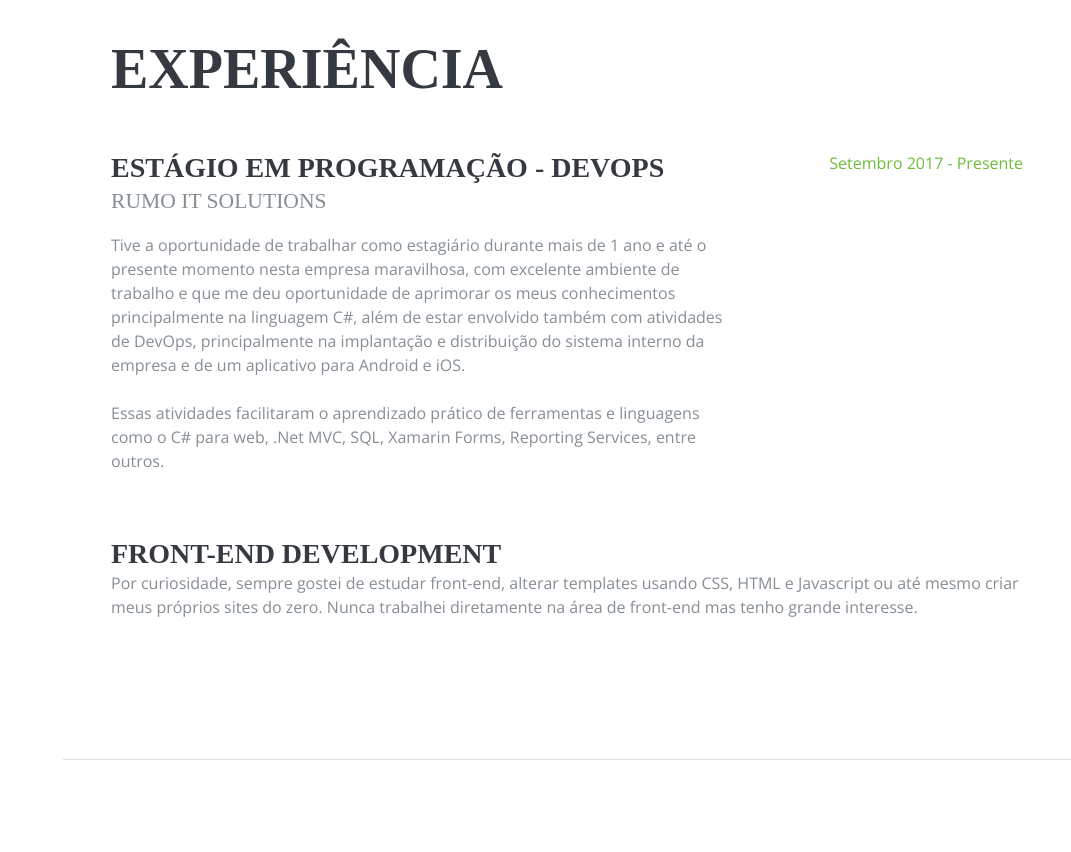
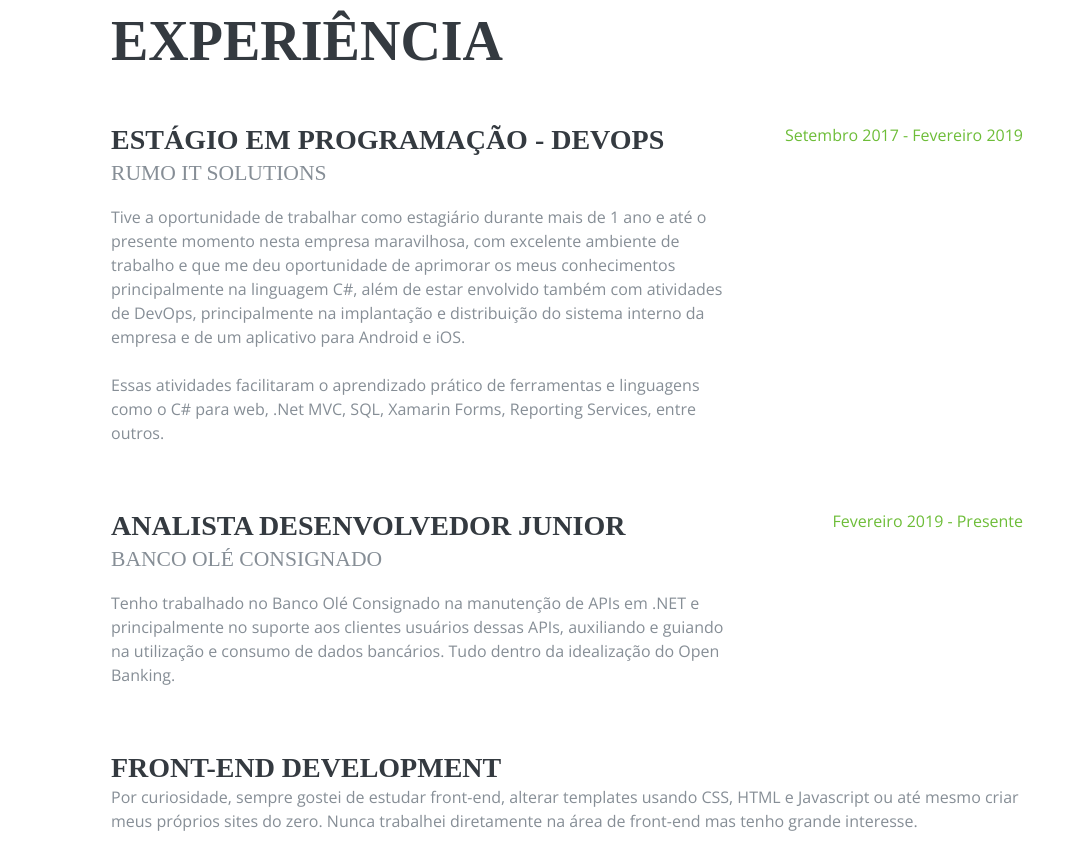
Before and after one commit to douglasjtds/douglasjtds.github.io, a plain HTML site: page index.html in a window 1280 px wide. Shown: the part 1640-2492 px from the top of the page, without its empty margins (209-1280 px from the left). Drawn offline with nearby package versions, Linux system fonts and the light colour scheme; a web font is replaced by a local one.

Commit message:
novas modificações na aba de Experiência

```diff
--- a/index.html
+++ b/index.html
@@ -76,7 +76,8 @@
           <span class="text-primary">Tertuliano</span>
         </h1>
         <div class="subheading mb-5">
-          Lagoa Santa - MG · <a href="http://bit.ly/WhatsApp_douglasjtds" style="color:cornflowerblue" title="Clique aqui e me mande um 'Olá' no WhatsApp">(31) 9 9184-8090</a> ·
+          Lagoa Santa - MG ·
+          <a href="http://bit.ly/WhatsApp_douglasjtds" style="color:cornflowerblue" title="Clique aqui e me mande um 'Olá' no WhatsApp">(31) 9 9184-8090</a> ·
           <a class="mb-5" href="mailto:douglasjtds@gmail.com">douglasjtds@gmail.com</a>
         </div>
         <p>
@@ -211,7 +212,21 @@
             </p>
           </div>
           <div class="resume-date text-md-right">
-            <span class="text-primary">Setembro 2017 - Presente</span>
+            <span class="text-primary">Setembro 2017 - Fevereiro 2019</span>
+          </div>
+        </div>
+
+        <div class="resume-item d-flex flex-column flex-md-row mb-5">
+          <div class="resume-content mr-auto">
+            <h3 class="mb-0">Analista Desenvolvedor Junior</h3>
+            <div class="subheading mb-3">Banco Olé Consignado</div>
+            <p>
+              Tenho trabalhado no Banco Olé Consignado na manutenção de APIs em .NET e principalmente no suporte aos clientes
+              usuários dessas APIs, auxiliando e guiando na utilização e consumo de dados bancários. Tudo dentro da idealização do Open Banking.
+            </p>
+          </div>
+          <div class="resume-date text-md-right">
+            <span class="text-primary">Fevereiro 2019 - Presente</span>
           </div>
         </div>
 
@@ -219,27 +234,17 @@
           <div class="resume-content mr-auto">
             <h3 class="mb-0">Front-end Development</h3>
             <!-- <div class="subheading mb-3">Intelitec Solutions</div> -->
-            <p>Por curiosidade, sempre gostei de estudar front-end, alterar
-                templates usando CSS, HTML e Javascript ou até mesmo criar meus próprios sites do zero. Nunca trabalhei diretamente na área de front-end mas tenho grande interesse.
-              </p>
+            <p>Por curiosidade, sempre gostei de estudar front-end, alterar templates usando CSS, HTML e Javascript ou até mesmo
+              criar meus próprios sites do zero. Nunca trabalhei diretamente na área de front-end mas tenho grande interesse.
+            </p>
           </div>
           <!-- <div class="resume-date text-md-right">
             <span class="text-primary">December 2011 - March 2013</span>
           </div> -->
         </div>
 
-          <!-- <div class="resume-item d-flex flex-column flex-md-row mb-5">
-            <div class="resume-content mr-auto">
-              <h3 class="mb-0">Junior Web Designer</h3>
-              <div class="subheading mb-3">Shout! Media Productions</div>
-              <p>Podcasting operational change management inside of workflows to establish a framework. Taking seamless key performance indicators offline to maximise the long tail. Keeping your eye on the ball while performing a deep dive on the start-up mentality to derive convergence on cross-platform integration.</p>
-            </div>
-            <div class="resume-date text-md-right">
-              <span class="text-primary">July 2010 - December 2011</span>
-            </div>
-          </div>
 
-          <div class="resume-item d-flex flex-column flex-md-row">
+        <!--<div class="resume-item d-flex flex-column flex-md-row">
             <div class="resume-content mr-auto">
               <h3 class="mb-0">Web Design Intern</h3>
               <div class="subheading mb-3">Shout! Media Productions</div>
```
